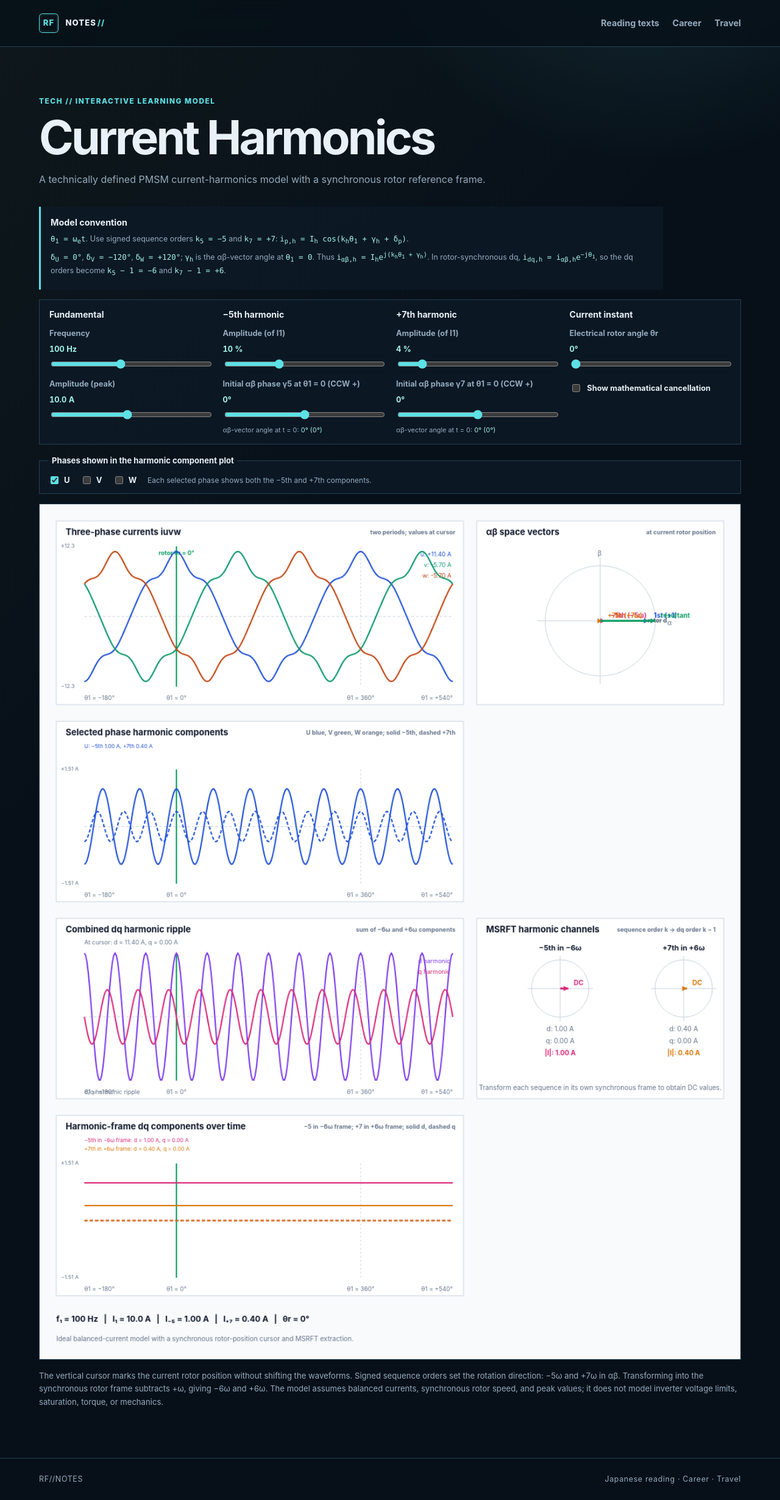
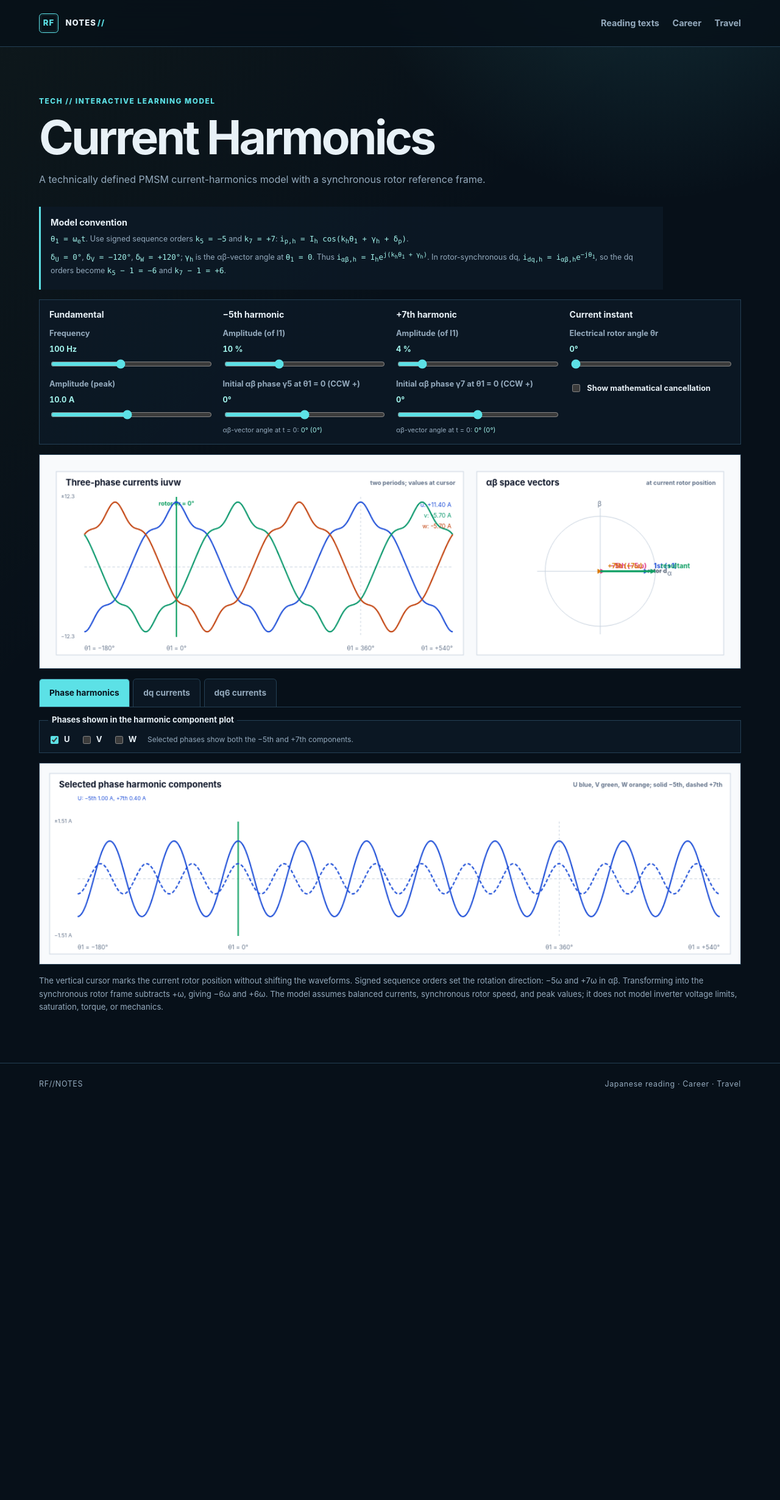
Before and after one commit to RobFil/robfil.github.io, a Jekyll site: the page built from tech/acoustics/index.html, in a window 1280 px wide. Shown: the whole page at 61% size. Built offline with Jekyll 4.4.1, drawn with Linux system fonts in a browser that asks for light colours; after the commit the page ends 1813 px from its top, so only the background shows below that.

Commit message:
Add tabbed harmonic and dq current views

```diff
--- a/tech/acoustics/acoustics-lab.css
+++ b/tech/acoustics/acoustics-lab.css
@@ -17,7 +17,12 @@
 #acoustics-lab input[type="range"] { width: 100%; accent-color: var(--accent); }
 #acoustics-lab .compensation { display: flex; align-items: center; gap: .55rem; min-height: 2.25rem; color: var(--text); }
 #acoustics-lab .compensation input { accent-color: var(--accent); }
-#acoustics-lab .phase-visibility { display: flex; flex-wrap: wrap; align-items: center; gap: .8rem 1.1rem; margin: 1rem 0 0; padding: .65rem .9rem; border: 1px solid var(--line); background: rgba(13, 26, 39, .75); }
+#acoustics-lab .view-tabs { display: flex; flex-wrap: wrap; gap: .35rem; margin-top: 1rem; border-bottom: 1px solid var(--line); }
+#acoustics-lab .view-tabs button { padding: .7rem 1rem; border: 1px solid var(--line); border-bottom: 0; border-radius: .35rem .35rem 0 0; background: rgba(13, 26, 39, .75); color: var(--muted); font: inherit; font-size: .85rem; font-weight: 700; cursor: pointer; }
+#acoustics-lab .view-tabs button[aria-selected="true"] { background: var(--accent); color: #07131e; }
+#acoustics-lab .view-tabs button:focus-visible { outline: 2px solid var(--accent-soft); outline-offset: 2px; }
+#acoustics-lab .phase-visibility { display: flex; flex-wrap: wrap; align-items: center; gap: .8rem 1.1rem; margin: .65rem 0 0; padding: .65rem .9rem; border: 1px solid var(--line); background: rgba(13, 26, 39, .75); }
+#acoustics-lab .phase-visibility[hidden] { display: none; }
 #acoustics-lab .phase-visibility legend { padding: 0 .35rem; color: var(--text); font-size: .82rem; font-weight: 700; }
 #acoustics-lab .phase-visibility label { display: inline-flex; align-items: center; gap: .35rem; color: var(--text); font-size: .82rem; cursor: pointer; }
 #acoustics-lab .phase-visibility input { accent-color: var(--accent); }
--- a/tech/acoustics/acoustics-lab.js
+++ b/tech/acoustics/acoustics-lab.js
@@ -1,7 +1,11 @@
 (() => {
   "use strict";
   const canvas = document.getElementById("acoustics-canvas");
-  const ctx = canvas.getContext("2d");
+  const detailCanvas = document.getElementById("detail-canvas");
+  let ctx = canvas.getContext("2d");
+  const mainContext = ctx;
+  const detailContext = detailCanvas.getContext("2d");
+  let activeView = "harmonics";
   const controls = {
     fundamental: document.getElementById("fundamental"), amplitude: document.getElementById("amplitude"),
     fifth: document.getElementById("fifth"), fifthPhase: document.getElementById("fifth-phase"),
@@ -89,15 +93,15 @@
   }
   function drawDq(x, y, w, h, s) {
     const harmonic5 = s.compensated ? 0 : s.i5, harmonic7 = s.compensated ? 0 : s.i7;
-    card(x, y, w, h, "Combined dq harmonic ripple", "sum of −6ω and +6ω components");
-    const left = x + 42, right = x + w - 16, top = y + 52, bottom = y + h - 27, mid = (top + bottom) / 2, scale = (bottom - top) / (2 * Math.max(s.i5 + s.i7, 1)), zeroX = left + (right - left) / 4, periodEndX = left + 3 * (right - left) / 4, cursorX = left + (right - left) * (s.cursorAngle + Math.PI) / (2 * tau), h5AtCursor = dqComponents(harmonic5, sequenceOrder.fifth, s.gamma5, s.cursorAngle), h7AtCursor = dqComponents(harmonic7, sequenceOrder.seventh, s.gamma7, s.cursorAngle), currentD = s.i1 + h5AtCursor.d + h7AtCursor.d, currentQ = h5AtCursor.q + h7AtCursor.q;
+    card(x, y, w, h, "Rotor-synchronous dq currents", "fundamental + harmonics; d solid, q dashed");
+    const left = x + 42, right = x + w - 16, top = y + 52, bottom = y + h - 27, mid = (top + bottom) / 2, limit = 1.08 * (s.i1 + s.i5 + s.i7), scale = (bottom - top) / (2 * limit), zeroX = left + (right - left) / 4, periodEndX = left + 3 * (right - left) / 4, cursorX = left + (right - left) * (s.cursorAngle + Math.PI) / (2 * tau), h5AtCursor = dqComponents(harmonic5, sequenceOrder.fifth, s.gamma5, s.cursorAngle), h7AtCursor = dqComponents(harmonic7, sequenceOrder.seventh, s.gamma7, s.cursorAngle), currentD = s.i1 + h5AtCursor.d + h7AtCursor.d, currentQ = h5AtCursor.q + h7AtCursor.q;
     line(left, mid, right, mid, colours.grid, 1, [4, 3]); line(zeroX, top, zeroX, bottom, colours.grid, 1, [3, 3]); line(periodEndX, top, periodEndX, bottom, colours.grid, 1, [3, 3]); line(cursorX, top, cursorX, bottom, colours.field, 2); text(`At cursor: d = ${currentD.toFixed(2)} A, q = ${currentQ.toFixed(2)} A`, left, y + 36, 9, colours.muted);
-    const draw = (axis, color, label) => { if (s.compensated || (s.i5 === 0 && s.i7 === 0)) return; ctx.strokeStyle = color; ctx.lineWidth = 2; ctx.beginPath(); for (let px = left; px <= right; px += 2) { const theta = -Math.PI + 2 * tau * (px - left) / (right - left), h5 = dqComponents(s.i5, sequenceOrder.fifth, s.gamma5, theta), h7 = dqComponents(s.i7, sequenceOrder.seventh, s.gamma7, theta), value = axis === "d" ? h5.d + h7.d : h5.q + h7.q, py = mid - value * scale; if (px === left) ctx.moveTo(px, py); else ctx.lineTo(px, py); } ctx.stroke(); text(label, right - 4, top + (axis === "d" ? 12 : 28), 9, color, "right"); };
-    draw("d", colours.d, "d harmonic"); draw("q", colours.q, "q harmonic"); text("d/q harmonic ripple", left, y + h - 10, 9, colours.muted); text("θ1 = −180°", left, y + h - 10, 9, colours.muted); text("θ1 = 0°", zeroX, y + h - 10, 9, colours.muted, "center"); text("θ1 = 360°", periodEndX, y + h - 10, 9, colours.muted, "center"); text("θ1 = +540°", right, y + h - 10, 9, colours.muted, "right"); if (s.compensated) text("Only fundamental DC remains", x + w / 2, mid, 12, colours.field, "center", "700");
+    const draw = (axis, color, label) => { ctx.strokeStyle = color; ctx.lineWidth = 2; ctx.setLineDash(axis === "q" ? [5, 3] : []); ctx.beginPath(); for (let px = left; px <= right; px += 2) { const theta = -Math.PI + 2 * tau * (px - left) / (right - left), h5 = dqComponents(harmonic5, sequenceOrder.fifth, s.gamma5, theta), h7 = dqComponents(harmonic7, sequenceOrder.seventh, s.gamma7, theta), value = axis === "d" ? s.i1 + h5.d + h7.d : h5.q + h7.q, py = mid - value * scale; if (px === left) ctx.moveTo(px, py); else ctx.lineTo(px, py); } ctx.stroke(); ctx.setLineDash([]); text(label, right - 4, top + (axis === "d" ? 12 : 28), 9, color, "right"); };
+    draw("d", colours.d, "d current"); draw("q", colours.q, "q current"); text("θ1 = −180°", left, y + h - 10, 9, colours.muted); text("θ1 = 0°", zeroX, y + h - 10, 9, colours.muted, "center"); text("θ1 = 360°", periodEndX, y + h - 10, 9, colours.muted, "center"); text("θ1 = +540°", right, y + h - 10, 9, colours.muted, "right");
   }
   function drawHarmonicFrameComponents(x, y, w, h, s) {
     const harmonic5 = s.compensated ? 0 : s.i5, harmonic7 = s.compensated ? 0 : s.i7;
-    card(x, y, w, h, "Harmonic-frame dq components over time", "−5 in −6ω frame; +7 in +6ω frame; solid d, dashed q");
+    card(x, y, w, h, "dq6 currents in harmonic-synchronous frames", "−5 in −6ω frame; +7 in +6ω frame; d solid, q dashed");
     const left = x + 42, right = x + w - 16, top = y + 72, bottom = y + h - 27, mid = (top + bottom) / 2, limit = Math.max(.1, 1.08 * (harmonic5 + harmonic7)), scale = (bottom - top) / (2 * limit), zeroX = left + (right - left) / 4, periodEndX = left + 3 * (right - left) / 4, cursorX = left + (right - left) * (s.cursorAngle + Math.PI) / (2 * tau);
     line(left, mid, right, mid, colours.grid, 1, [4, 3]); line(zeroX, top, zeroX, bottom, colours.grid, 1, [3, 3]); line(periodEndX, top, periodEndX, bottom, colours.grid, 1, [3, 3]); line(cursorX, top, cursorX, bottom, colours.field, 2);
     const at5Frame = harmonicFrameComponents(harmonic5, s.gamma5), at7Frame = harmonicFrameComponents(harmonic7, s.gamma7);
@@ -118,12 +122,34 @@
     text(`±${limit.toFixed(2)} A`, x + 7, top, 8, colours.muted); text(`−${limit.toFixed(2)} A`, x + 7, bottom, 8, colours.muted);
     text("θ1 = −180°", left, y + h - 10, 9, colours.muted); text("θ1 = 0°", zeroX, y + h - 10, 9, colours.muted, "center"); text("θ1 = 360°", periodEndX, y + h - 10, 9, colours.muted, "center"); text("θ1 = +540°", right, y + h - 10, 9, colours.muted, "right");
   }
-  function drawMsrft(x, y, w, h, s) {
-    card(x, y, w, h, "MSRFT harmonic channels", "sequence order k → dq order k − 1");
-    const channels = [[sequenceOrder.fifth, s.compensated ? 0 : s.i5, s.gamma5, colours.q], [sequenceOrder.seventh, s.compensated ? 0 : s.i7, s.gamma7, "#d97706"]];
-    channels.forEach(([sequence, mag, gamma, color], index) => { const dqOrder = sequence - sequenceOrder.fundamental, signed = dqOrder > 0 ? `+${dqOrder}` : `−${Math.abs(dqOrder)}`, label = `${sequence < 0 ? "−5th" : "+7th"} in ${signed}ω`, components = dqComponents(mag, sequence, gamma, 0), d = components.d, q = components.q, cx = x + 125 + index * 185, cy = y + 105, r = 43; ctx.strokeStyle = colours.grid; ctx.lineWidth = 1; ctx.beginPath(); ctx.arc(cx, cy, r, 0, tau); ctx.stroke(); line(cx - r - 6, cy, cx + r + 6, cy, colours.grid); line(cx, cy - r - 6, cx, cy + r + 6, colours.grid); const scale = r / Math.max(s.i1 * .35, 1); vector(cx, cy, cx + d * scale, cy - q * scale, color, "DC"); text(label, cx, y + 45, 11, colours.ink, "center", "700"); text(`d: ${d.toFixed(2)} A`, cx, y + 166, 10, colours.muted, "center"); text(`q: ${q.toFixed(2)} A`, cx, y + 184, 10, colours.muted, "center"); text(`|I|: ${mag.toFixed(2)} A`, cx, y + 202, 10, color, "center", "700"); });
-    text(s.compensated ? "Counter-currents cancel both harmonic components." : "Transform each sequence in its own synchronous frame to obtain DC values.", x + w / 2, y + h - 16, 10, colours.muted, "center");
+  function draw() {
+    const s = state();
+    ctx = mainContext; ctx.clearRect(0, 0, canvas.width, canvas.height); ctx.fillStyle = "#f8fafc"; ctx.fillRect(0, 0, canvas.width, canvas.height);
+    drawWave(25, 25, 610, 275, s); drawSpaceVector(655, 25, 370, 275, s);
+    ctx = detailContext; ctx.clearRect(0, 0, detailCanvas.width, detailCanvas.height); ctx.fillStyle = "#f8fafc"; ctx.fillRect(0, 0, detailCanvas.width, detailCanvas.height);
+    if (activeView === "harmonics") drawUPhaseHarmonics(15, 15, 1020, 270, s);
+    if (activeView === "dq") drawDq(15, 15, 1020, 270, s);
+    if (activeView === "dq6") drawHarmonicFrameComponents(15, 15, 1020, 270, s);
   }
-  function draw() { const s = state(); ctx.clearRect(0, 0, canvas.width, canvas.height); ctx.fillStyle = "#f8fafc"; ctx.fillRect(0, 0, canvas.width, canvas.height); drawWave(25, 25, 610, 275, s); drawSpaceVector(655, 25, 370, 275, s); drawUPhaseHarmonics(25, 325, 610, 270, s); drawDq(25, 620, 610, 270, s); drawMsrft(655, 620, 370, 270, s); drawHarmonicFrameComponents(25, 915, 610, 270, s); text(`f₁ = ${s.f} Hz   |   I₁ = ${s.i1.toFixed(1)} A   |   I₋₅ = ${s.i5.toFixed(2)} A   |   I₊₇ = ${s.i7.toFixed(2)} A   |   θr = ${controls.cursorAngle.value}°`, 25, 1220, 12, colours.ink, "left", "700"); text("Ideal balanced-current model with a synchronous rotor-position cursor and MSRFT extraction.", 25, 1250, 10, colours.muted); }
-  Object.values(controls).forEach(control => control.addEventListener("input", () => { updateLabels(); draw(); })); updateLabels(); draw();
+  const tabs = { harmonics: document.getElementById("tab-harmonics"), dq: document.getElementById("tab-dq"), dq6: document.getElementById("tab-dq6") };
+  function selectView(view) {
+    activeView = view;
+    Object.entries(tabs).forEach(([key, tab]) => { const selected = key === view; tab.setAttribute("aria-selected", String(selected)); tab.tabIndex = selected ? 0 : -1; });
+    document.getElementById("phase-visibility").hidden = view !== "harmonics";
+    detailCanvas.setAttribute("aria-labelledby", tabs[view].id);
+    draw();
+  }
+  const viewOrder = Object.keys(tabs);
+  Object.entries(tabs).forEach(([view, tab]) => {
+    tab.addEventListener("click", () => selectView(view));
+    tab.addEventListener("keydown", event => {
+      const direction = event.key === "ArrowRight" ? 1 : event.key === "ArrowLeft" ? -1 : 0;
+      if (!direction) return;
+      event.preventDefault();
+      const next = viewOrder[(viewOrder.indexOf(view) + direction + viewOrder.length) % viewOrder.length];
+      selectView(next); tabs[next].focus();
+    });
+  });
+  Object.values(controls).forEach(control => control.addEventListener("input", () => { updateLabels(); draw(); }));
+  selectView("harmonics"); updateLabels(); draw();
 })();
--- a/tech/acoustics/index.html
+++ b/tech/acoustics/index.html
@@ -42,15 +42,20 @@
     </section>
   </div>
 
-  <fieldset class="phase-visibility" aria-label="Phases shown in the harmonic component plot">
+  <canvas id="acoustics-canvas" width="1050" height="320" aria-label="Three-phase currents and αβ space vector"></canvas>
+  <nav class="view-tabs" role="tablist" aria-label="Current views">
+    <button id="tab-harmonics" type="button" role="tab" aria-selected="true" aria-controls="harmonic-view">Phase harmonics</button>
+    <button id="tab-dq" type="button" role="tab" aria-selected="false" aria-controls="dq-view">dq currents</button>
+    <button id="tab-dq6" type="button" role="tab" aria-selected="false" aria-controls="dq6-view">dq6 currents</button>
+  </nav>
+  <fieldset id="phase-visibility" class="phase-visibility" aria-label="Phases shown in the harmonic component plot">
     <legend>Phases shown in the harmonic component plot</legend>
     <label><input id="show-phase-u" type="checkbox" checked> U</label>
     <label><input id="show-phase-v" type="checkbox"> V</label>
     <label><input id="show-phase-w" type="checkbox"> W</label>
-    <span>Each selected phase shows both the −5th and +7th components.</span>
+    <span>Selected phases show both the −5th and +7th components.</span>
   </fieldset>
-
-  <canvas id="acoustics-canvas" width="1050" height="1280" aria-label="Three-phase currents, signed harmonic components, rotor-synchronous dq ripple, and individual dq6 components"></canvas>
+  <canvas id="detail-canvas" width="1050" height="300" role="tabpanel" aria-labelledby="tab-harmonics" aria-label="Selected current view"></canvas>
   <p class="acoustics-note">The vertical cursor marks the current rotor position without shifting the waveforms. Signed sequence orders set the rotation direction: −5ω and +7ω in αβ. Transforming into the synchronous rotor frame subtracts +ω, giving −6ω and +6ω. The model assumes balanced currents, synchronous rotor speed, and peak values; it does not model inverter voltage limits, saturation, torque, or mechanics.</p>
 </section>
 
```
